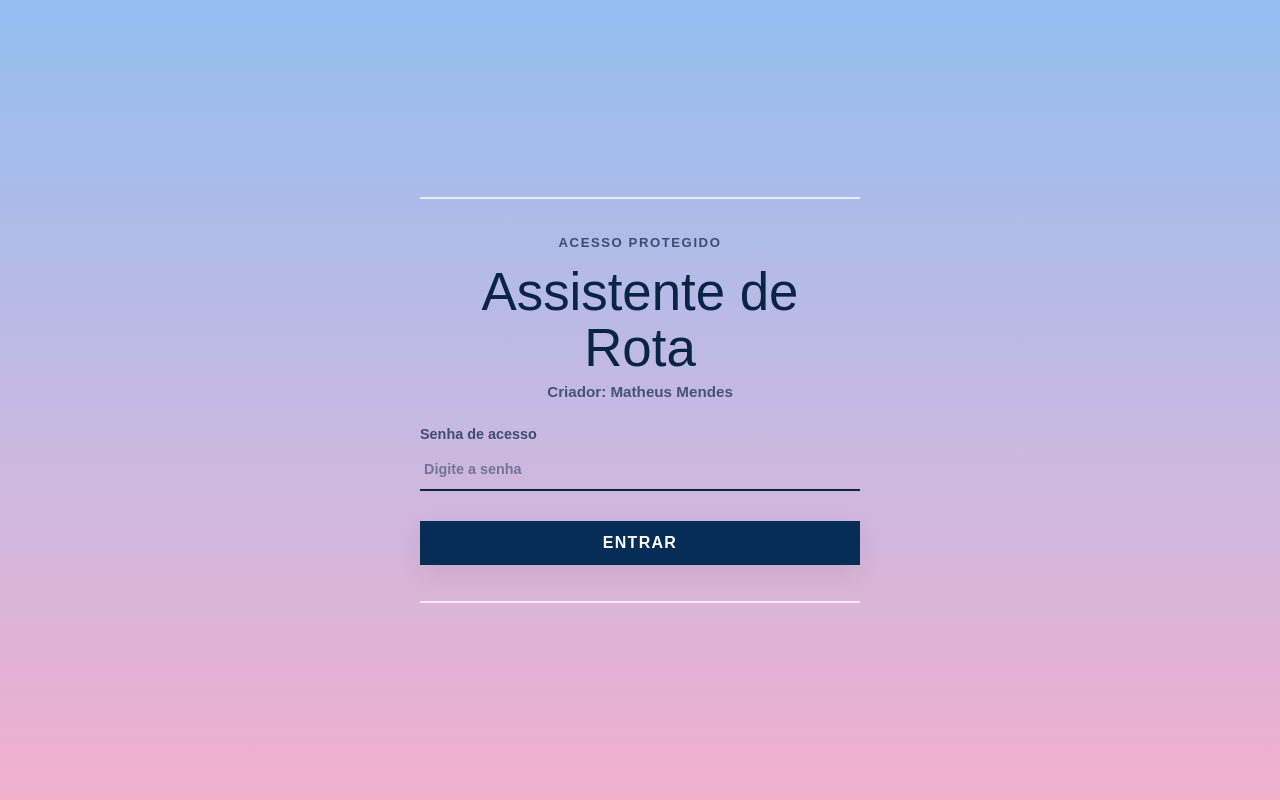
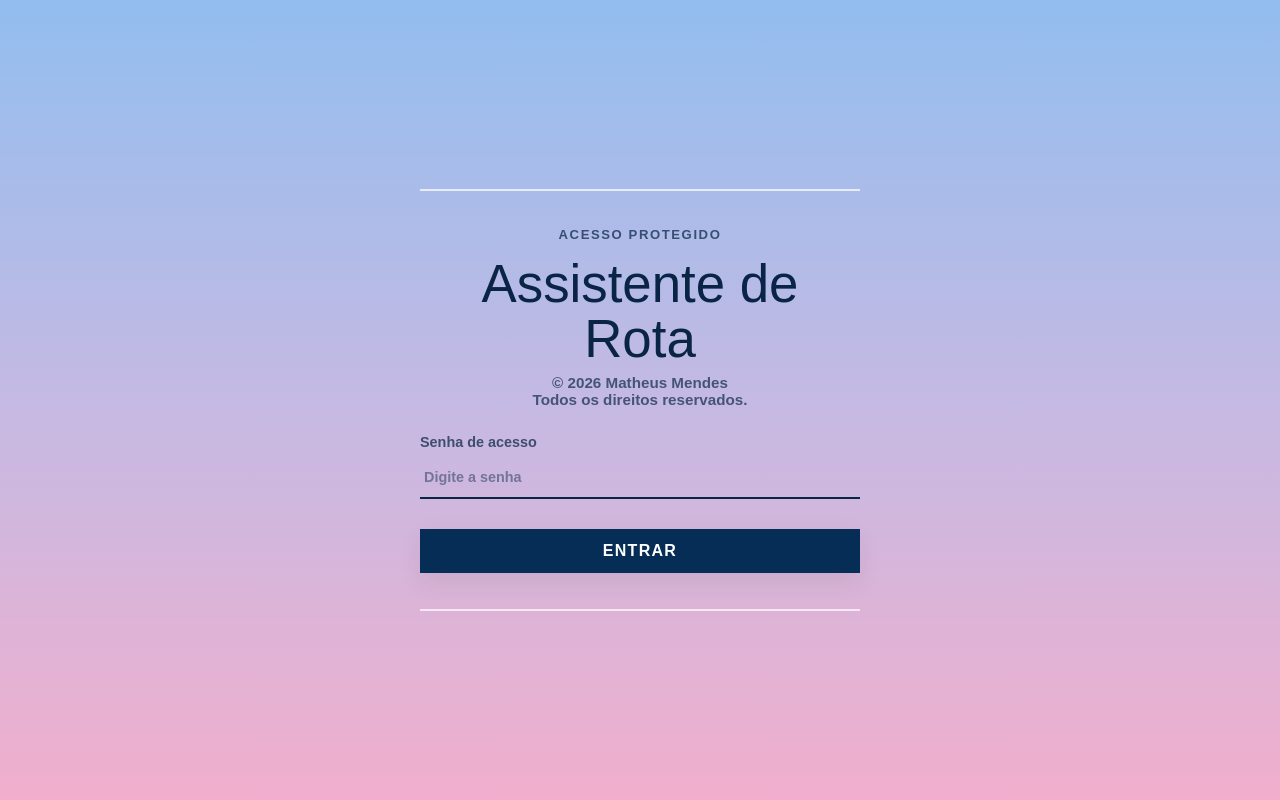
Before and after one commit to MENDESdev99/assistente-de-rota, a Flask app: page / in a window 1280 px wide. Run offline with Flask 3, Linux system fonts and the light colour scheme; some libraries are stand-ins or nearby versions.

Commit message:
Add files via upload

```diff
--- a/templates/cadastros.html
+++ b/templates/cadastros.html
@@ -10,8 +10,8 @@
     <main class="app-shell">
       <section class="topbar" aria-label="Resumo">
         <div>
-          <p class="eyebrow">Criador: Matheus Mendes</p>
           <h1>Assistente de Rota</h1>
+          <p class="eyebrow">© 2026 Matheus Mendes<br />Todos os direitos reservados.</p>
         </div>
         <div class="topbar-actions">
           <div class="summary">
--- a/templates/login.html
+++ b/templates/login.html
@@ -12,7 +12,7 @@
         <div class="login-divider"></div>
         <p class="eyebrow">Acesso protegido</p>
         <h1>{{ app_name }}</h1>
-        <p class="creator-credit">Criador: Matheus Mendes</p>
+        <p class="creator-credit">© 2026 Matheus Mendes<br />Todos os direitos reservados.</p>
 
         {% with messages = get_flashed_messages() %}
           {% if messages %}
```
